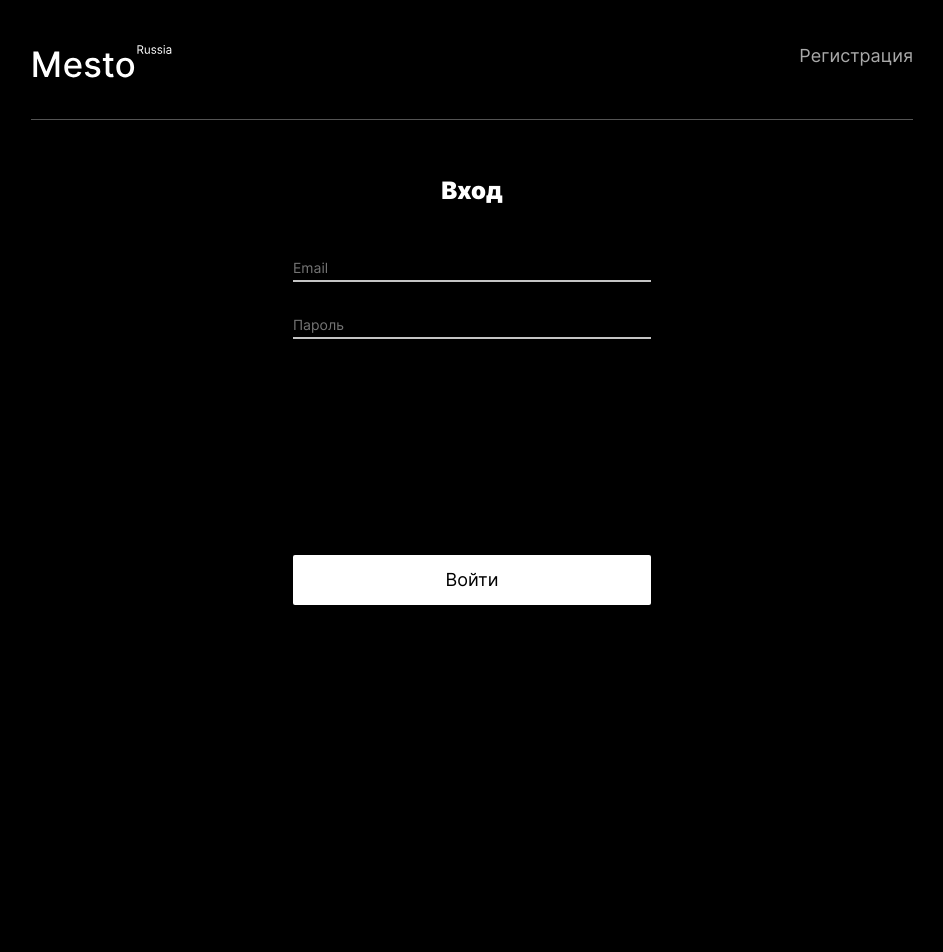
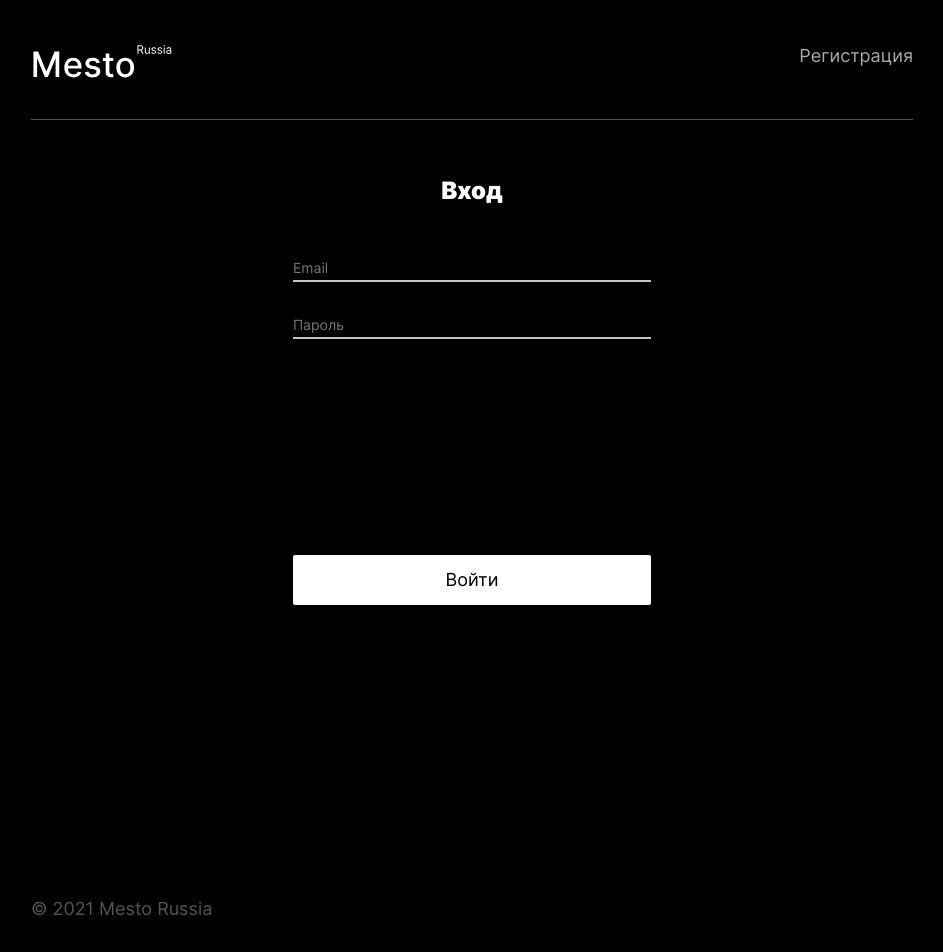
Before and after one commit to AlenaZavadskaya/react-mesto-auth, a React (Create React App) app: page /sign-in in a window 1280 px wide. Shown: the top 952 px of the page, without its empty margins (168-1111 px from the left). Before the commit the page ends 800 px from the top, so only its background shows below. Built offline with nearby package versions, Linux system fonts and the light colour scheme; no server answers.

Commit message:
code fix

```diff
--- a/src/blocks/form/__container/_auth/form__container_auth.css
+++ b/src/blocks/form/__container/_auth/form__container_auth.css
@@ -1,3 +1,4 @@
 .form__container_auth {
-  text-align: center;
+	text-align: center;
+	margin-bottom: 278px;
 }
--- a/src/components/App.js
+++ b/src/components/App.js
@@ -294,7 +294,7 @@ function App() {
           />
         </Route>
 			</Switch>
-			{loggedIn && <Footer />}
+			<Footer />
       <EditProfilePopup
         isOpen={isEditProfilePopupOpen}
         onUpdateUser={handleUpdateUser}
```
